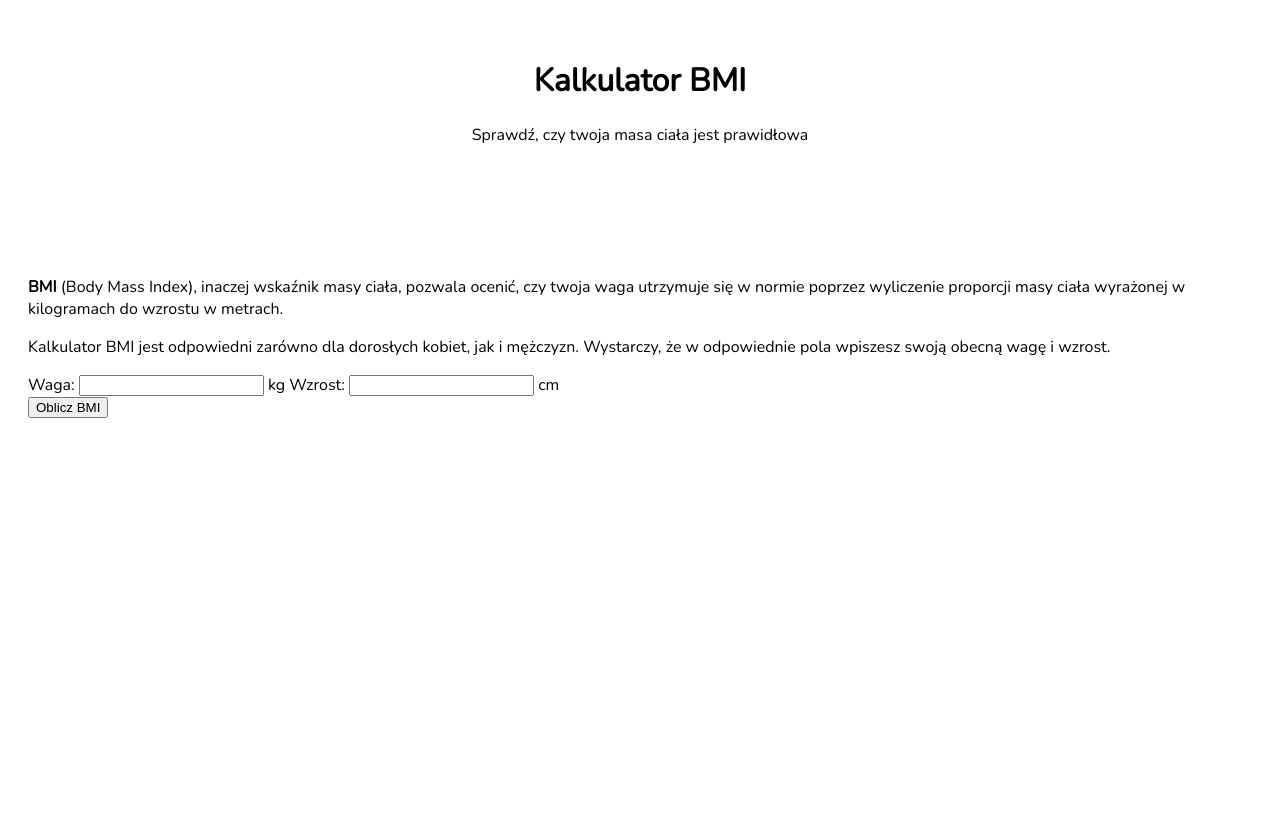
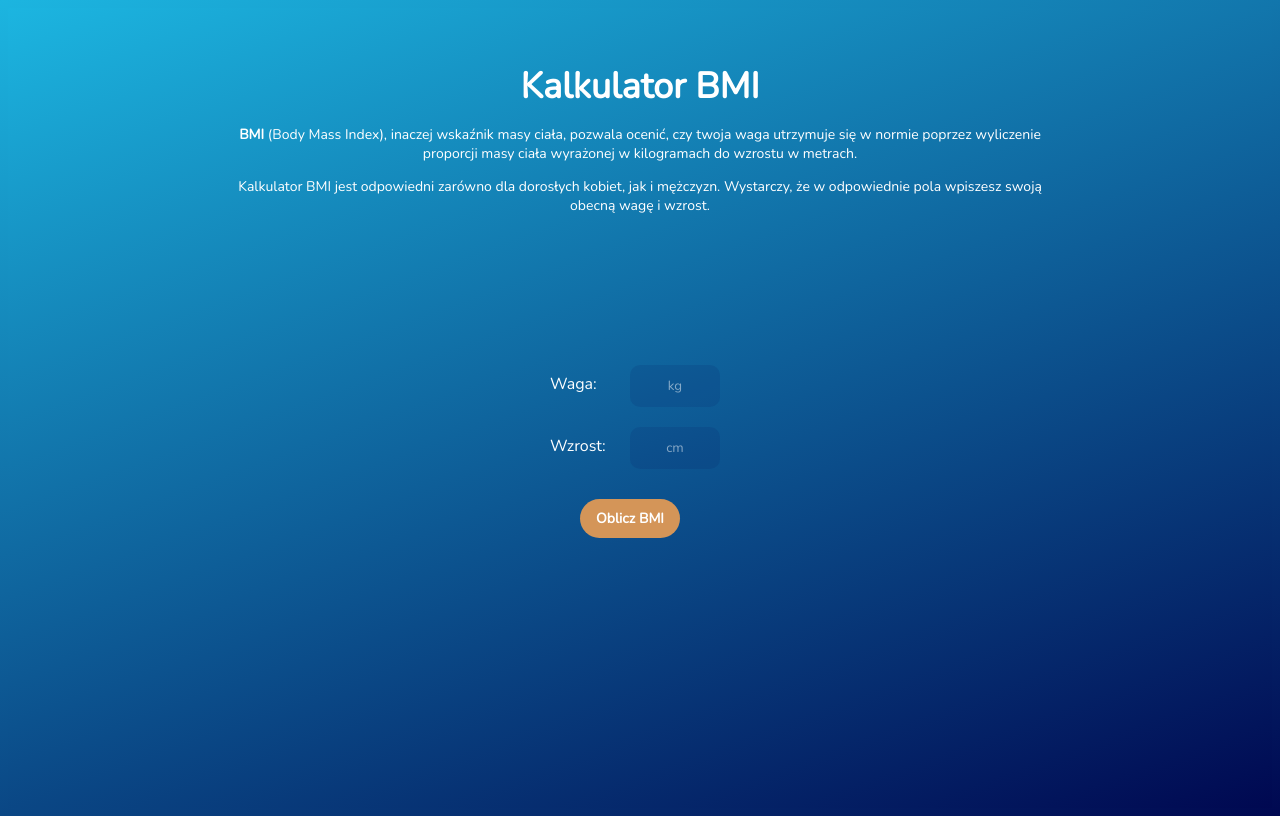
Before and after one commit to cdominika/bmi-calculator, a plain HTML site: page index.html in a window 1280 px wide. Drawn offline with nearby package versions, Linux system fonts and the light colour scheme.

Commit message:
color scheme and basic layout

```diff
--- a/index.html
+++ b/index.html
@@ -15,24 +15,27 @@
                 <p class="small-text">Twój wynik to:</p>
                 <h2></h2>
                 <p class="results"></p>
-                <button class="close">Za
-                    mknij</button>
+                <button class="close">Zamknij</button>
             </div>
 
         <div class="header">
         <h1>Kalkulator BMI</h1>
-        <p class="description">Sprawdź, czy twoja masa ciała jest prawidłowa</p>
+            <div class="description">
+            <p><strong>BMI</strong> (Body Mass Index), inaczej wskaźnik masy ciała, pozwala ocenić, czy twoja waga utrzymuje się w normie poprzez wyliczenie proporcji masy ciała wyrażonej w kilogramach do wzrostu w metrach.</p>
+            <p>Kalkulator BMI jest odpowiedni zarówno dla dorosłych kobiet, jak i mężczyzn. Wystarczy, że w odpowiednie pola wpiszesz swoją obecną wagę i wzrost.</p>
+        </div>
         </div>
         <div class="form">
-        <p class="description"><strong>BMI</strong> (Body Mass Index), inaczej wskaźnik masy ciała, pozwala ocenić, czy twoja waga utrzymuje się w normie poprzez wyliczenie proporcji masy ciała wyrażonej w kilogramach do wzrostu w metrach.</p>
-<p>Kalkulator BMI jest odpowiedni zarówno dla dorosłych kobiet, jak i mężczyzn. Wystarczy, że w odpowiednie pola wpiszesz swoją obecną wagę i wzrost.</p>
         <form>
+
             <label for="weight">Waga:</label>
-            <input type="text" name="weight" class="weight" id="weight">
-            <label for="weight">kg</label>
+            <div class="input-box">
+                <input type="text" name="weight" class="weight" id="weight" placeholder="kg">
+            </div>
             <label for="height" class="height">Wzrost:</label>
-            <input type="text" name="height" class="height" id="height">
-            <label for="height">cm</label>
+            <div class="input-box">
+                <input type="text" name="height" class="height" id="height" placeholder="cm">
+            </div>
         </form>
         <button id="calc" class="calc">Oblicz BMI</button>
         </div>
--- a/style.css
+++ b/style.css
@@ -2,6 +2,9 @@
 
 html, body {
  font-family: "Nunito", sans-serif;
+ background: linear-gradient(-200deg, #1CB5E0 0%, #000851 100%);
+ color: white;
+ overflow: hidden;
 }
 
 .mask {
@@ -39,15 +42,18 @@ html, body {
  display: grid;
  height: 100vh;
  grid-template-areas: "header"
+ "desc"
  "main"
  "footer";
- grid-template-rows: auto 60vh auto;
+ grid-template-rows: auto auto 40vh auto;
  grid-template-columns: auto;
 }
 
 .header {
  grid-area: header;
- padding: 30px;
+ padding-left: 50px;
+ padding-right: 50px;
+ padding-top: 30px;
  justify-self: center;
  text-align: center;
 }
@@ -60,6 +66,62 @@ html, body {
 
 .footer {
  grid-area: footer;
- padding: 20px;
+ padding: 50px;
  justify-self: center;
 }
+
+.description {
+ grid-area: desc;
+ font-size: 14px;
+ max-width: 65vw;
+ margin-top: -10px;
+}
+
+input {
+ max-width: 70px;
+ height: 22px;
+ background-color: rgba(0, 8, 81, 0.1);
+ padding: 10px;
+ text-align: center;
+ outline: none;
+ border: none;
+ margin-top: 20px;
+ margin: 10px;
+ border-radius: 10px;
+ font-family: inherit;
+ color: #ffffff;
+}
+
+::placeholder {
+ color: rgba(255, 255, 255, 0.5);
+}
+
+.input-box {
+ display: block;
+ padding-left: 70px;
+}
+
+label {
+ text-align: right;
+ float: left;
+ margin-top: 18px;
+}
+
+h1 {
+ font-size: 36px;
+ font-weight: 600;
+}
+
+.calc {
+ background-color: #D49558;
+ color: white;
+ border: none;
+ padding: 10px;
+ width: 100px;
+ font-size: 14px;
+ font-weight: 600;
+ border-radius: 20px;
+ margin-top: 20px;
+ margin-left: 30px;
+ font-family: inherit;
+}
```
